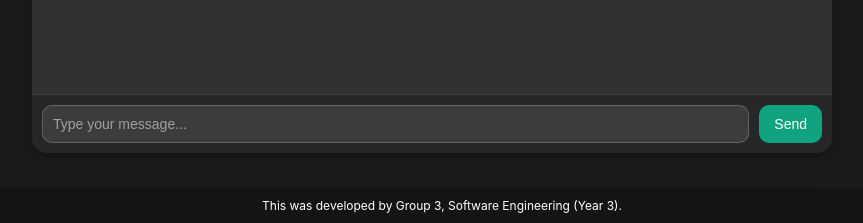
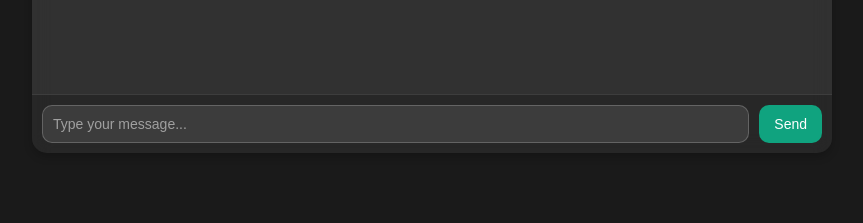
Before and after one commit to henryallison/AI_Group3_Implementation_Assignment3, a Flask app: page / in a window 1280 px wide. Shown: the part 577-800 px from the top of the page, without its empty margins (208-1071 px from the left). Run offline with Flask 3, Linux system fonts and the light colour scheme; parts of the project's set-up code (start-up, migrations or seed data) failed here and were passed over.

Commit message:
Update index.html

```diff
--- a/templates/index.html
+++ b/templates/index.html
@@ -26,11 +26,6 @@
             <input type="text" id="user-input" placeholder="Type your message...">
             <button onclick="sendMessage()">Send</button>
         </div>
-    </div>
-
-    <!-- Footer -->
-    <div class="footer">
-        This was developed by Group 3, Software Engineering (Year 3).
     </div>
 
     <script>
```
